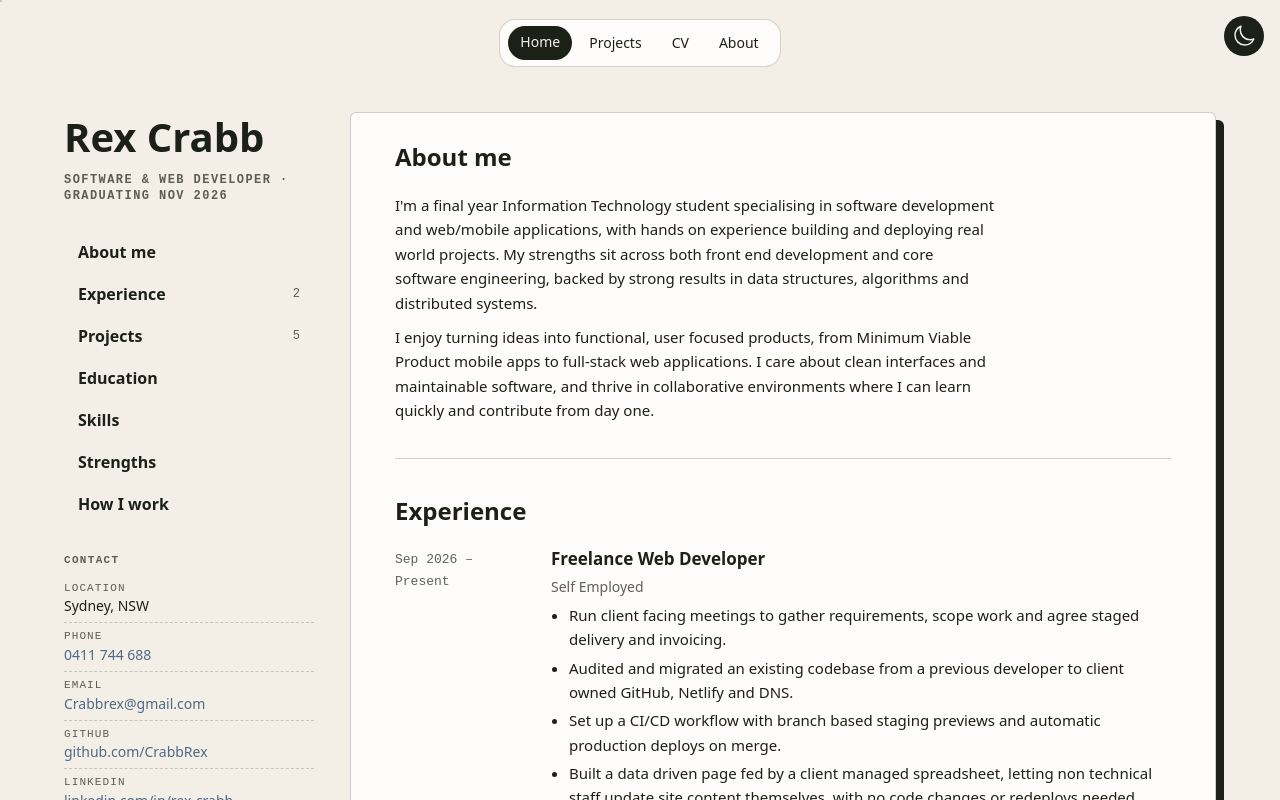
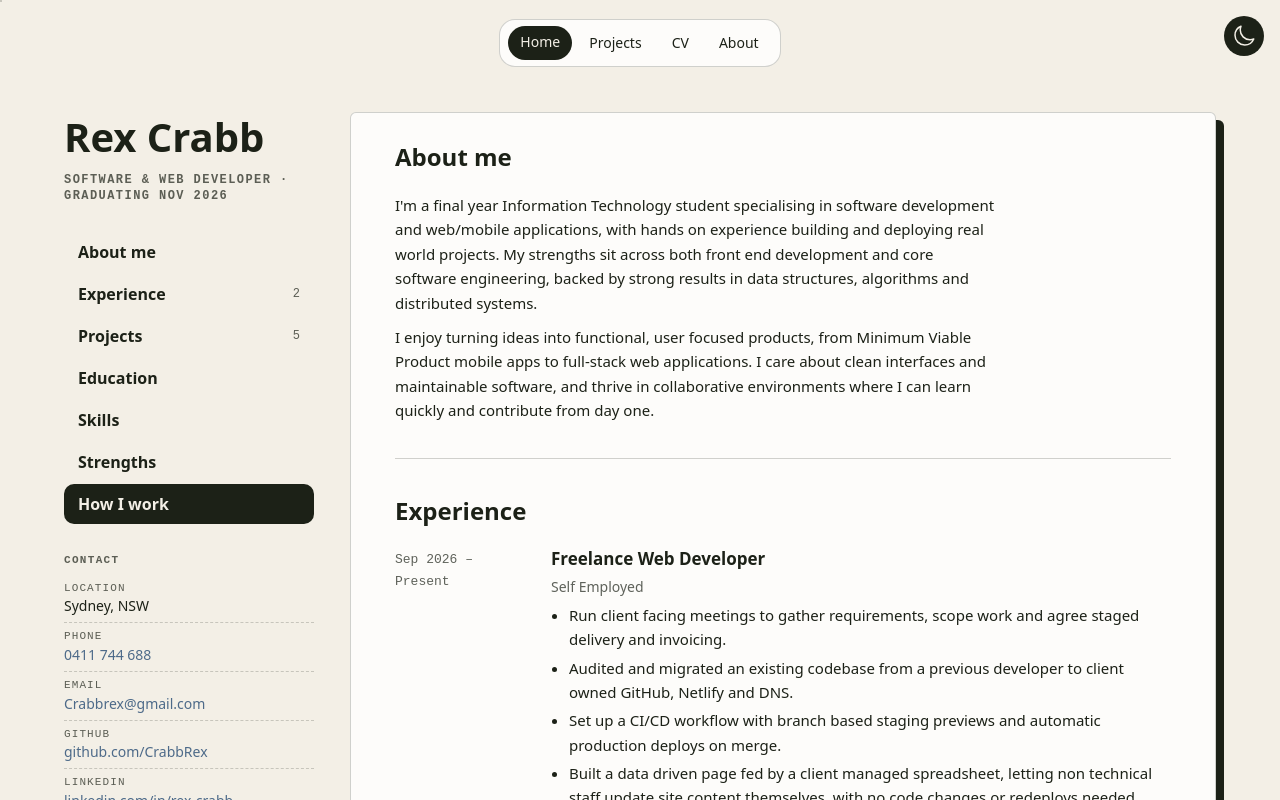
Before and after one commit to CrabbRex/my-cv-site, a Next.js app: page /cv in a window 1280 px wide. Shown: the top 800 px of the page. Built offline with nearby package versions, Linux system fonts and the light colour scheme.

Commit message:
Implement CV Page redesign

```diff
--- /dev/null
+++ b/src/app/cv/CvSectionNav.tsx
@@ -0,0 +1,79 @@
+// File: src/app/cv/CvSectionNav.tsx
+"use client";
+import { useEffect, useState } from 'react';
+import { motion, useReducedMotion } from 'motion/react';
+import { cvSections } from './cv-data';
+
+export default function CvSectionNav() {
+  const [current, setCurrent] = useState(cvSections[0].id);
+  const reduceMotion = useReducedMotion();
+
+  useEffect(() => {
+    // A section counts as current while its top edge is in a band 20-30% down the viewport.
+    const observer = new IntersectionObserver(
+      (entries) => {
+        entries.forEach((entry) => {
+          if (entry.isIntersecting) setCurrent(entry.target.id);
+        });
+      },
+      { rootMargin: '-20% 0px -70% 0px' }
+    );
+    cvSections.forEach(({ id }) => {
+      const section = document.getElementById(id);
+      if (section) observer.observe(section);
+    });
+
+    // The last sections are short and can never reach that band, so light the last one at the bottom of the page.
+    const onScroll = () => {
+      if (window.innerHeight + window.scrollY >= document.documentElement.scrollHeight - 2) {
+        setCurrent(cvSections[cvSections.length - 1].id);
+      }
+    };
+    window.addEventListener('scroll', onScroll, { passive: true });
+
+    return () => {
+      observer.disconnect();
+      window.removeEventListener('scroll', onScroll);
+    };
+  }, []);
+
+  return (
+    <nav aria-label="CV sections">
+      <ol className="-mx-1 flex gap-0.5 overflow-x-auto px-1 pb-1 md:mx-0 md:flex-col md:overflow-visible md:p-0">
+        {cvSections.map(({ id, label, count }) => {
+          const isCurrent = current === id;
+          return (
+            <li key={id}>
+              <a
+                href={`#${id}`}
+                onClick={() => setCurrent(id)}
+                aria-current={isCurrent ? 'true' : undefined}
+                className={`relative flex min-h-10 items-center justify-between gap-2 whitespace-nowrap rounded-[10px] px-3.5 font-semibold transition-colors ${
+                  isCurrent ? '' : 'hover:bg-[var(--color-pad)]'
+                }`}
+              >
+                {isCurrent && (
+                  <motion.span
+                    layoutId="cv-section-bubble"
+                    className="absolute inset-0 rounded-[10px] bg-[var(--color-oppositeBackground)]"
+                    transition={reduceMotion ? { duration: 0 } : { type: 'spring', bounce: 0.2, duration: 0.5 }}
+                  />
+                )}
+                <span className={`relative ${isCurrent ? 'text-[var(--color-background)]' : ''}`}>{label}</span>
+                {count !== undefined && (
+                  <span
+                    className={`relative font-mono text-xs font-medium ${
+                      isCurrent ? 'text-[var(--color-background)] opacity-80' : 'opacity-70'
+                    }`}
+                  >
+                    {count}
+                  </span>
+                )}
+              </a>
+            </li>
+          );
+        })}
+      </ol>
+    </nav>
+  );
+}
--- a/src/app/cv/CvSidebar.tsx
+++ b/src/app/cv/CvSidebar.tsx
@@ -1,17 +1,7 @@
 // File: src/app/cv/CvSidebar.tsx
 import React from 'react';
-import { contact, experience, projects, role } from './cv-data';
-
-// Section ids match the <Section> ids in CvSheet.
-export const cvSections = [
-  { id: 'sx-about', label: 'About me' },
-  { id: 'sx-exp', label: 'Experience', count: experience.length },
-  { id: 'sx-proj', label: 'Projects', count: projects.length },
-  { id: 'sx-edu', label: 'Education' },
-  { id: 'sx-skills', label: 'Skills' },
-  { id: 'sx-str', label: 'Strengths' },
-  { id: 'sx-how', label: 'How I work' },
-];
+import { contact, role } from './cv-data';
+import CvSectionNav from './CvSectionNav';
 
 const CvSidebar = () => (
   <aside className="flex min-w-0 flex-col gap-7 md:sticky md:top-24">
@@ -20,22 +10,7 @@ const CvSidebar = () => (
       <p className="mt-2.5 font-mono text-xs font-semibold uppercase tracking-[0.12em] opacity-70">{role}</p>
     </div>
 
-    {/* Plain anchors so the menu works without JS; step 4 adds the scroll highlight. */}
-    <nav aria-label="CV sections">
-      <ol className="-mx-1 flex gap-0.5 overflow-x-auto px-1 pb-1 md:mx-0 md:flex-col md:overflow-visible md:p-0">
-        {cvSections.map(({ id, label, count }) => (
-          <li key={id}>
-            <a
-              href={`#${id}`}
-              className="flex min-h-10 items-center justify-between gap-2 whitespace-nowrap rounded-[10px] px-3.5 font-semibold transition hover:bg-[var(--color-pad)]"
-            >
-              {label}
-              {count !== undefined && <span className="font-mono text-xs font-medium opacity-70">{count}</span>}
-            </a>
-          </li>
-        ))}
-      </ol>
-    </nav>
+    <CvSectionNav />
 
     <div>
       <h2 className="mb-1.5 font-mono text-[11px] font-semibold uppercase tracking-[0.12em] opacity-70">Contact</h2>
--- a/src/app/cv/cv-data.ts
+++ b/src/app/cv/cv-data.ts
@@ -228,3 +228,14 @@ export const timeline: [TimelineKind, Entry][] = [
   ["study", study[0]],
   ["study", study[1]],
 ];
+
+/** Sidebar menu. Ids match the section ids in CvSheet. */
+export const cvSections: { id: string; label: string; count?: number }[] = [
+  { id: "sx-about", label: "About me" },
+  { id: "sx-exp", label: "Experience", count: experience.length },
+  { id: "sx-proj", label: "Projects", count: projects.length },
+  { id: "sx-edu", label: "Education" },
+  { id: "sx-skills", label: "Skills" },
+  { id: "sx-str", label: "Strengths" },
+  { id: "sx-how", label: "How I work" },
+];
```
